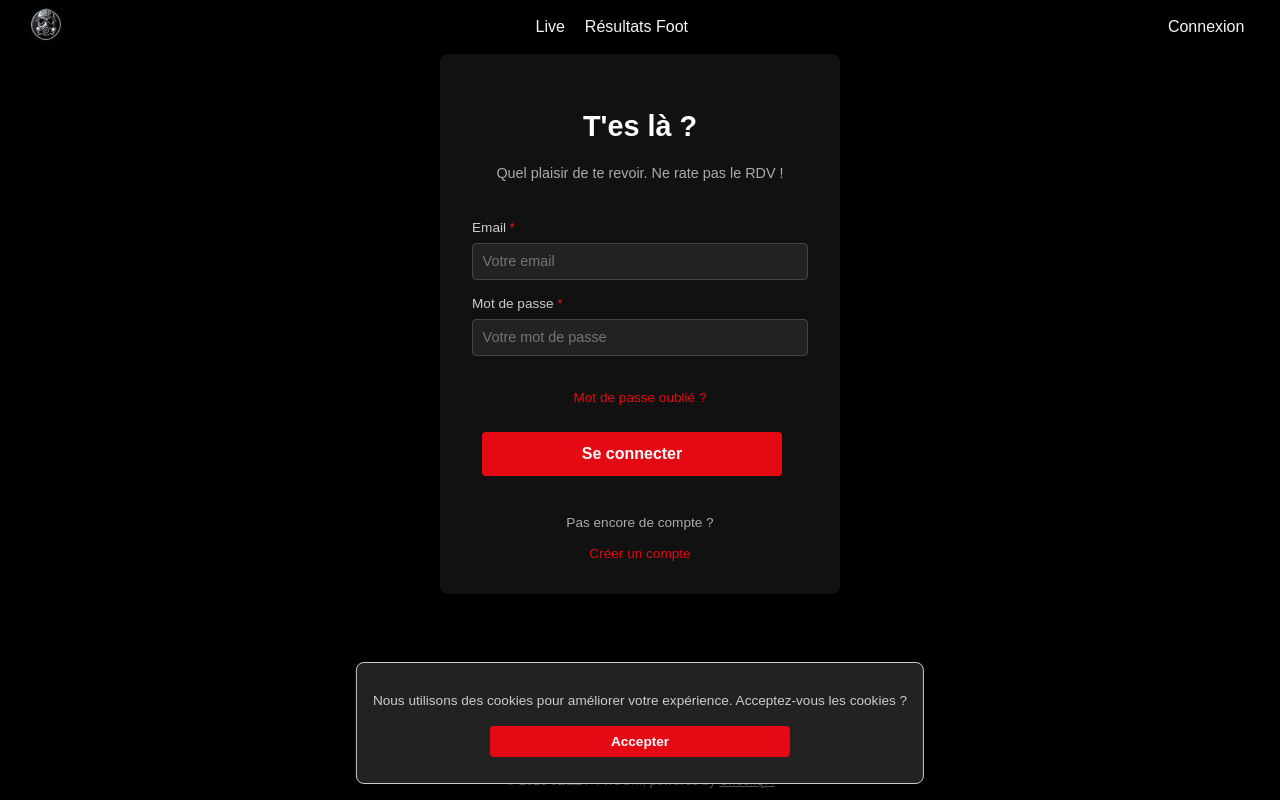
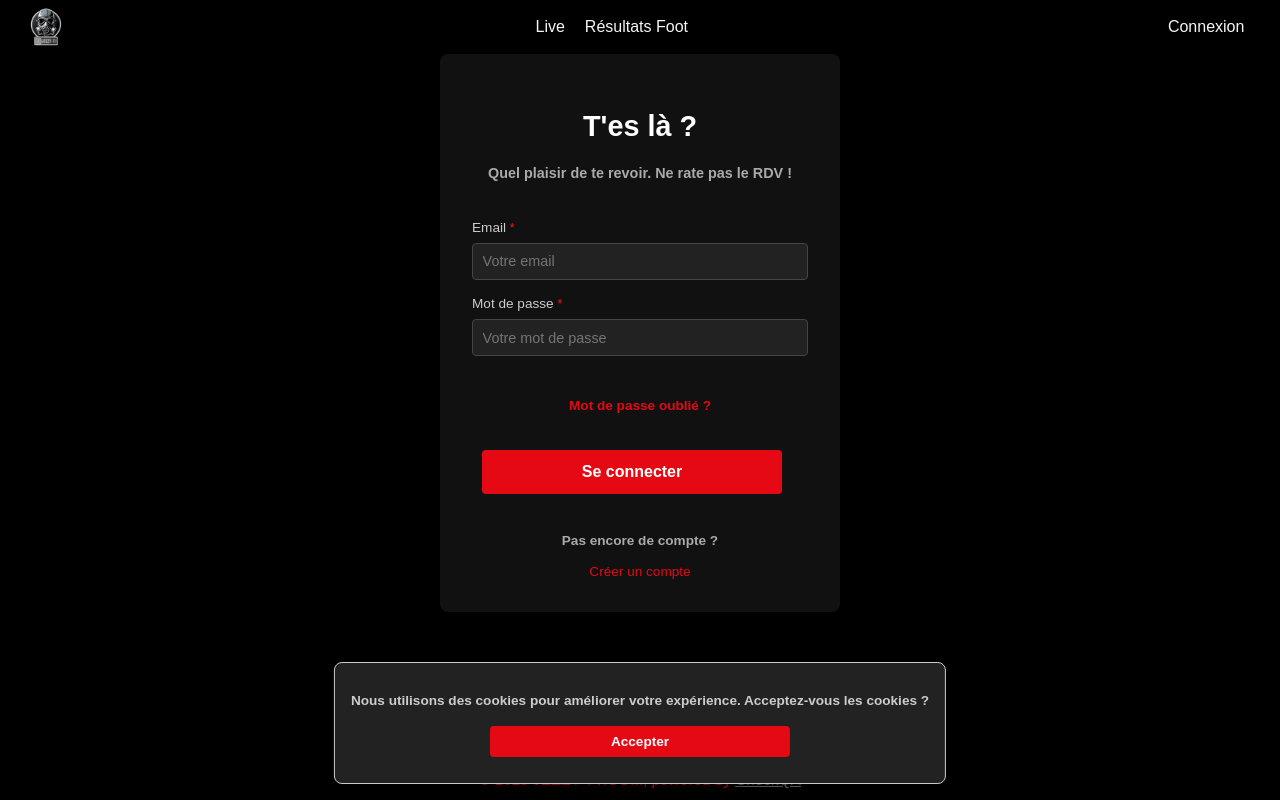
Before and after one commit to 7S-Coder/MyJTV, a React (Vite) app: page /login in a window 1280 px wide. Built offline with nearby package versions, Linux system fonts and the light colour scheme; no server answers.

Commit message:
update stream message

```diff
--- a/src/components/Navbar.jsx
+++ b/src/components/Navbar.jsx
@@ -8,7 +8,7 @@ import { onAuthStateChanged } from 'firebase/auth';
 import { doc, updateDoc } from 'firebase/firestore';
 import { setUserCookies, getUserFromCookies } from '../utils/cookies';
 
-import logo from '../assets/jeezy.jpg'; // Correctly import the logo image
+import logo from '../assets/jeezy.png'; // Correctly import the logo image
 import DropdownPortal from './DropdownPortal';
 
 const Navbar = () => {
--- a/src/components/stream/StreamMessage.tsx
+++ b/src/components/stream/StreamMessage.tsx
@@ -1,5 +1,5 @@
 import React from 'react';
-import logo from '../../assets/jeezy.jpg'; // Correctly import the logo image
+import logo from '../../assets/jeezy.png'; // Correctly import the logo image
 
 const StreamMessage: React.FC = () => (
   <div className="stream-message">
--- a/src/css/Footer.scss
+++ b/src/css/Footer.scss
@@ -40,5 +40,6 @@ Footer {
 
     p {
         font-weight: 100;
+        font-size: 1.2em;
     }
 }
--- a/src/css/VideoPlayer.scss
+++ b/src/css/VideoPlayer.scss
@@ -1,18 +1,30 @@
 @use './_variables' as vars;
 
 .stream-message {
+  display: flex;
+  flex-direction: column;
+  justify-content: center;
+
+}
+
+.stream-message img {
   color: #fff;
+  margin: 0 auto;;
   text-align: center;
-  font-size: 1.5rem;
   animation: rotateYAndColorChange 10s linear infinite;
   position: relative;
   overflow: hidden;
   text-shadow: 2px 2px 4px rgba(0, 0, 0, 0.5);
-  font-weight: bold;
   transform: scale(1.8); /* Enlarges the element on all axes, including Z */
   transition: filter 0.5s ease-in-out; /* Smooth transition for blur */
 }
 
+p {
+    text-align: center;
+    font-size: 1.5rem;
+    font-weight: bold;
+    color: vars.$logo; /* Corrected syntax to use the variable */
+}
 
 
 @keyframes rotateYAndColorChange {
@@ -40,9 +52,13 @@
   .stream-message {
     font-size: 1rem; /* Adjust font size for smaller screens */
     img {
-      width: 75px; /* Adjust image size for smaller screens */
+      width: 95px; /* Adjust image size for smaller screens */
     }
     transform: scale(1.2); /* Adjust scale for smaller screens */
+
+    p {
+      font-size: 1rem; /* Adjust font size for smaller screens */
+    }
   }
 
 }
```
Also changed, not shown: src/assets/jeezy.jpg (deleted), src/assets/jeezy.png (added).
